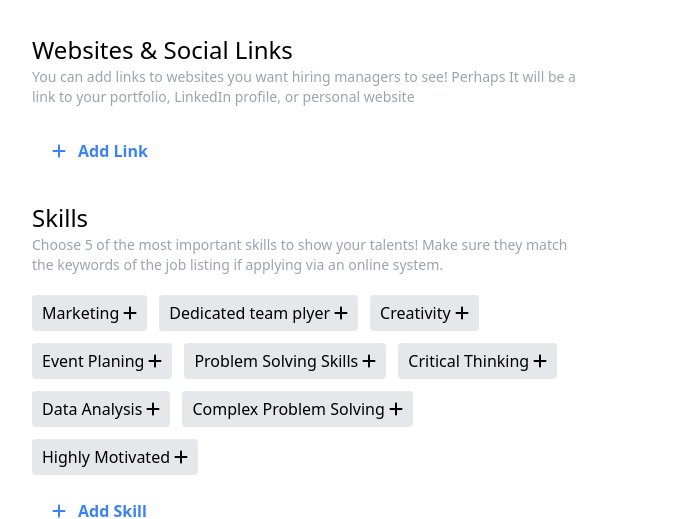
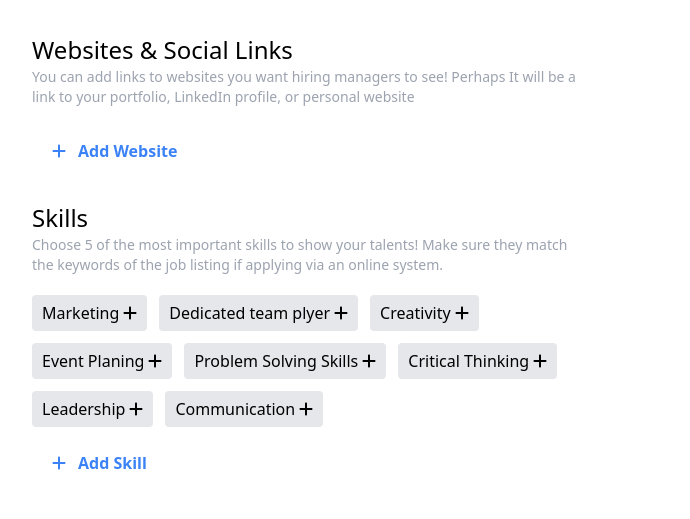
Before and after one commit to SaymanRabbi/resume, a React (Create React App) app: page /resume_builder in a window 1280 px wide. Shown: the part 1120-1639 px from the top of the page, without its empty margins (16-706 px from the left). Built offline with nearby package versions, Linux system fonts and the light colour scheme.

Commit message:
4/17/2023

```diff
--- a/src/Components/ResumeBuilder/Builder/Components/Input.jsx
+++ b/src/Components/ResumeBuilder/Builder/Components/Input.jsx
@@ -1,12 +1,16 @@
 import React from 'react';
 
-const Input = ({label,placeHolder}) => {
+const Input = ({label,placeHolder,setNewSkill}) => {
     return (
 
              <div className='group h-[74px] flex-grow-0 flex-shrink-0 flex-[50%] mt-3'>
                    <label htmlFor="" className='text-gray-500 font-[500] mb-2 inline-block'>{label}</label>
-                   <input type="text" className=' w-[100%] px-4 h-[50px] bg-gray-100 rounded border-none outline-none caret-blue-500 border border-transparent
-                    ' placeholder={placeHolder}/>
+                  {
+                    label==='Skill'?<input type="text" className=' w-[100%] px-4 h-[50px] bg-gray-100 rounded border-none outline-none caret-blue-500 border border-transparent
+                    ' placeholder={placeHolder} onChange={(e)=>setNewSkill(e.target.value)}/>: <input type="text" className=' w-[100%] px-4 h-[50px] bg-gray-100 rounded border-none outline-none caret-blue-500 border border-transparent
+                    ' placeholder={placeHolder}
+                    />
+                  }
                     <div className=' bottom-0 border transition-all border-blue-500 w-full group-hover:opacity-100 opacity-0' ></div>
                    </div>
 
--- a/src/Components/ResumeBuilder/Builder/Components/Skills.jsx
+++ b/src/Components/ResumeBuilder/Builder/Components/Skills.jsx
@@ -1,12 +1,60 @@
 import React, { useState } from 'react';
 import Titttle from './Titttle';
-import SkillsButton from './SkillsButton';
 import { FontAwesomeIcon } from '@fortawesome/react-fontawesome';
-import { faPlus } from '@fortawesome/free-solid-svg-icons';
+import { faPlus,faTrash } from '@fortawesome/free-solid-svg-icons';
 import Input from './Input';
+
 
 const Skills = () => {
     const [open,SetOpen] = useState(false);
+    const data =[ {  id:1,
+        tittle:'Marketing',
+
+    },{
+        id:2,
+        tittle:'Dedicated team plyer',
+    },{
+        id:3,
+        tittle:'Creativity',
+    },{
+        id:4,
+        tittle:'Event Planing',
+    },{
+        id:5,
+        tittle:'Problem Solving Skills',
+    },{
+        id:6,
+        tittle:'Critical Thinking',
+    },{
+        id:7,
+        tittle:'Leadership',
+    },{
+        id:8,
+        tittle:'Communication',
+    }]
+    const [skillstext,SetSkillsText]=useState(data)
+    const [skills,setSkills] = useState([]);
+    const [newSkill,setNewSkill] = useState('');
+    const removeSkillText = (e)=>{
+        setSkills([e.target.innerText,...skills])
+        setTimeout(() => {
+            const data= skillstext.filter((skill)=>skill.tittle!==e.target.innerText)
+            SetSkillsText(data)
+        }, 500);
+    }
+     const removeSkill= (text)=>{
+            setTimeout(() => {
+            const setAgeain = data.filter((skill)=>skill.tittle===text)
+            SetSkillsText([...setAgeain,...skillstext])
+            setSkills(skills.filter((skill)=>skill!==text))
+            }, 500);
+     }
+    //  ------custom Skill---------
+    const addSkill = ()=>{
+        setSkills([newSkill,...skills])
+        SetOpen(false)
+    }
+    //  ------custom Skill---------
     return (
         <div className=' mt-6'>
             <Titttle tittle='Skills'/>
@@ -14,27 +62,51 @@ const Skills = () => {
             Choose 5 of the most important skills to show your talents! Make sure they match the keywords of the job listing if applying via an online system.
             </p>
             <div className=' flex flex-wrap'>
-              <SkillsButton tittle='Marketing'/>
-              <SkillsButton tittle='Dedicated team plyer'/>
-              <SkillsButton tittle='Creativity'/>
-              <SkillsButton tittle='Event Planing'/>
-              <SkillsButton tittle='Problem Solving Skills'/>
-              <SkillsButton tittle='Critical Thinking'/>
-              <SkillsButton tittle='Data Analysis'/>
-              <SkillsButton tittle='Complex Problem Solving'/>
-              <SkillsButton tittle='Highly Motivated'/>
+                {
+                    skillstext.map((skill)=><div key={skill.id} className='flex items-center bg-gray-200 text-black hover:bg-blue-200 hover:text-blue-500 text-[16px] whitespace-nowrap cursor-pointer py-[6px] pl-[10px] pr-[10px]  rounded-[4px] mb-[12px] mr-[12px]' onClick={(e)=>removeSkillText(e)}>
+                    <h2>{skill.tittle}</h2>
+                    <FontAwesomeIcon icon={faPlus} className='ml-[4px]' />
+                </div>)
+                }
             </div>{
+                skills.map((text,index)=><div key={index} className=' h-[70px] w-[100%] py-[15px] px-[20px] border rounded flex justify-between mt-5 relative group'>
+               <h2 className=' font-[600] text-xl'> {
+                    text
+                }</h2>
+                <div>
+                <select id="countries" class="bg-gray-50 border border-gray-300 text-gray-900 text-sm rounded-lg w-full p-2.5 outline-none">
+                <option value="Expert">Expert</option>
+                <option value="Intermediate">
+                Intermediate
+                </option>
+                <option value="Beginner ">Beginner </option>
+                </select>
+                </div>
+                <button className=' absolute right-[-25px]'>
+                    <FontAwesomeIcon icon={faTrash} className='text-red-500 text-2xl opacity-0 group-hover:opacity-100' onClick={()=>removeSkill(text)} />
+                </button>
+            </div>)
+            }{
 open?<div className=' p-4 border'>
-        <div className=' flex gap-3 w-[100%]'>
-            <Input label='Skill' />
-            <Input label='Level-Expert' />
+        <div className=' flex gap-3 w-[100%] items-center relative'>
+            <Input label='Skill' setNewSkill={setNewSkill}/>
+            <select id="countries" class="bg-gray-50 border border-gray-300 text-gray-900 text-sm rounded-lg w-full p-2.5 outline-none mt-12">
+                <option value="Expert">Expert</option>
+                <option value="Intermediate">
+                Intermediate
+                </option>
+                <option value="Beginner ">Beginner </option>
+                </select>
+                <div className=' absolute top-0 right-0 bg-blue-500 text-white px-3 py-1 rounded-md font-[500] cursor-pointer' onClick={()=>addSkill()}>Add</div>
         </div>
 </div>:null
             }
             <div className=' ml-5 flex gap-3 py-3 font-[600] text-blue-500 items-center cursor-pointer'>
                <FontAwesomeIcon icon={faPlus} onClick={()=>SetOpen(!open)}/>
                <p onClick={()=>SetOpen(!open)}>
-                Add Skill
+                {
+                    open?'Add One More Skill':'Add Skill'
+                }
                </p>
             </div>
         </div>
--- a/src/Components/ResumeBuilder/Builder/Components/SkillsButton.jsx
+++ /dev/null
@@ -1,14 +0,0 @@
-import { faPlus } from '@fortawesome/free-solid-svg-icons';
-import { FontAwesomeIcon } from '@fortawesome/react-fontawesome';
-import React from 'react';
-
-const SkillsButton = ({tittle}) => {
-    return (
-        <div className=' flex items-center bg-gray-200 text-black hover:bg-blue-200 hover:text-blue-500 text-[16px] whitespace-nowrap cursor-pointer py-[6px] pl-[10px] pr-[10px]  rounded-[4px] mb-[12px] mr-[12px]'>
-            <h2>{tittle}</h2>
-            <FontAwesomeIcon icon={faPlus} className='ml-[4px]' />
-        </div>
-    );
-};
-
-export default SkillsButton;
--- a/src/Components/ResumeBuilder/Builder/Components/Websites .jsx
+++ b/src/Components/ResumeBuilder/Builder/Components/Websites .jsx
@@ -23,7 +23,9 @@ open?<div className=' p-4 border'>
             <div className=' ml-5 flex gap-3 py-3 font-[600] text-blue-500 items-center cursor-pointer'>
                <FontAwesomeIcon icon={faPlus} onClick={()=>SetOpen(!open)}/>
                <p onClick={()=>SetOpen(!open)}>
-                Add Link
+                {
+                    open?'Add One More Website':'Add Website'
+                }
                </p>
             </div>
         </div>
```
